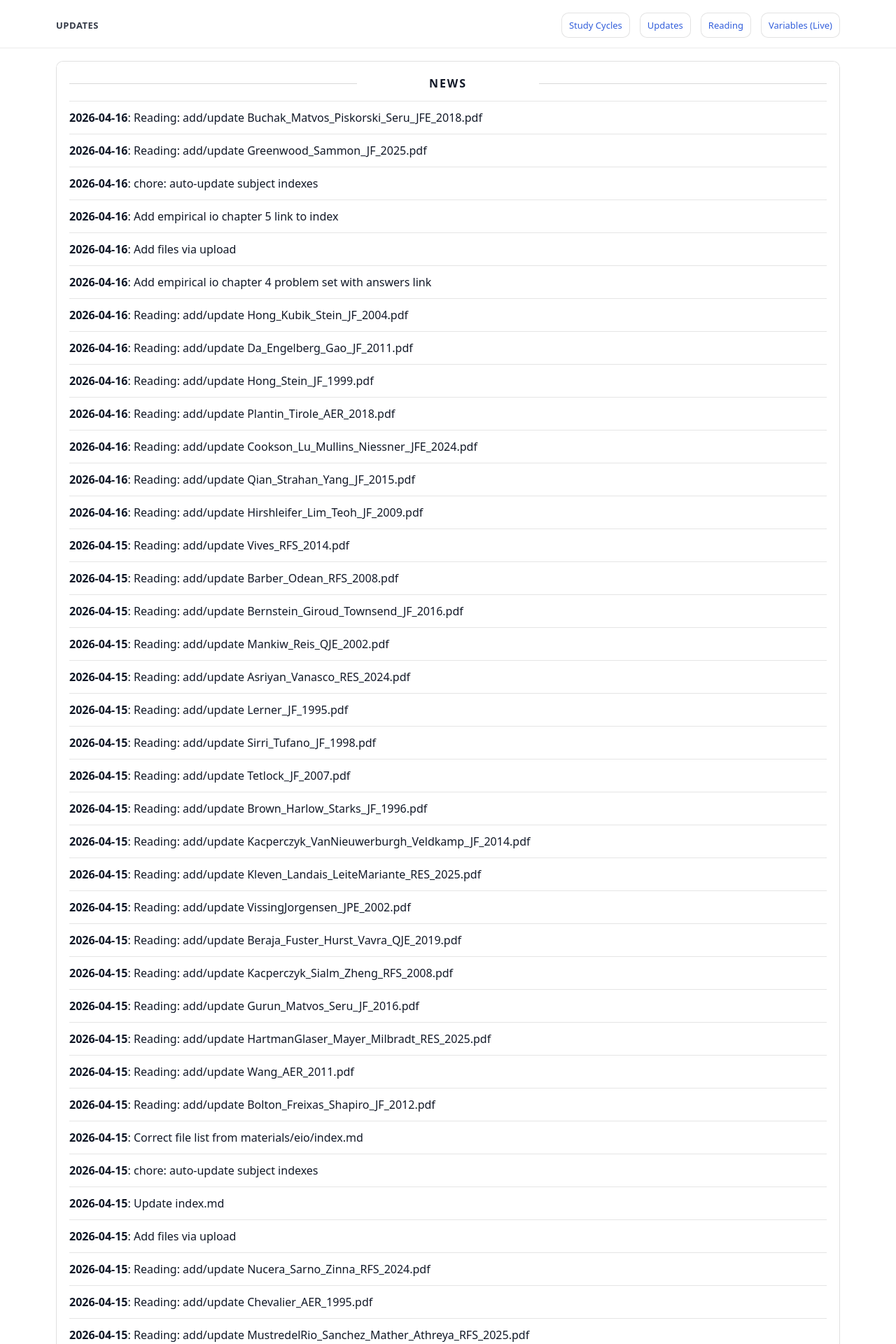
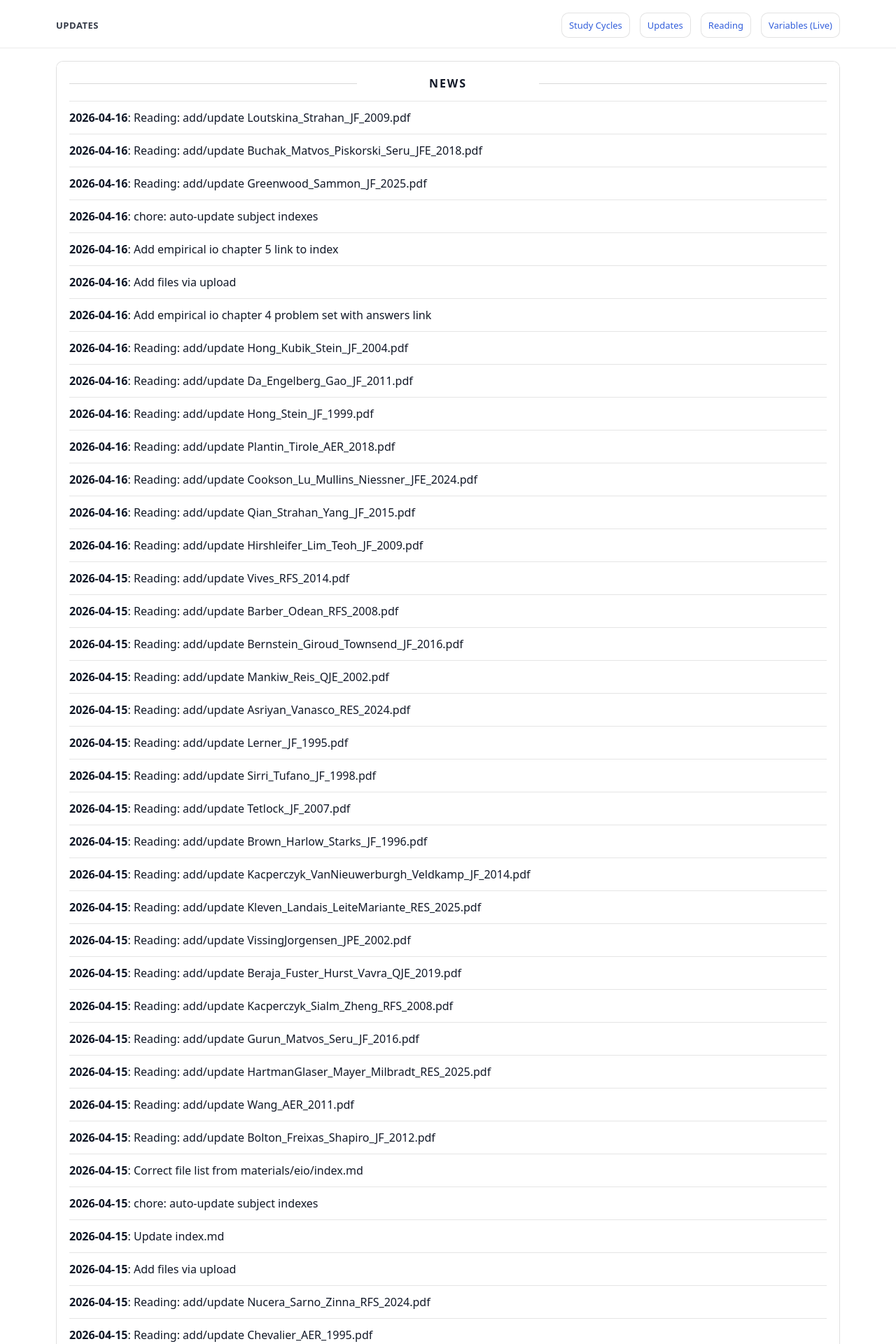
Before and after one commit to yaxinzn/study-archive, a Jekyll site: the page built from updates/index.md, in a window 1280 px wide. Shown: the top 1920 px of the page at 70% size. Built offline with Jekyll 4.4.1, drawn with Linux system fonts in a browser that asks for light colours; some of the changed text lies outside the part shown.

Commit message:
chore: update NEWS feed

```diff
--- a/_data/news.yml
+++ b/_data/news.yml
@@ -1,4 +1,7 @@
 # Auto-generated update history (sorted newest -> oldest). Do not edit manually.
+- ts: "1776334426"
+  date: "2026-04-16"
+  title: "Reading: add/update Loutskina_Strahan_JF_2009.pdf"
 - ts: "1776334253"
   date: "2026-04-16"
   title: "Reading: add/update Buchak_Matvos_Piskorski_Seru_JFE_2018.pdf"
```
